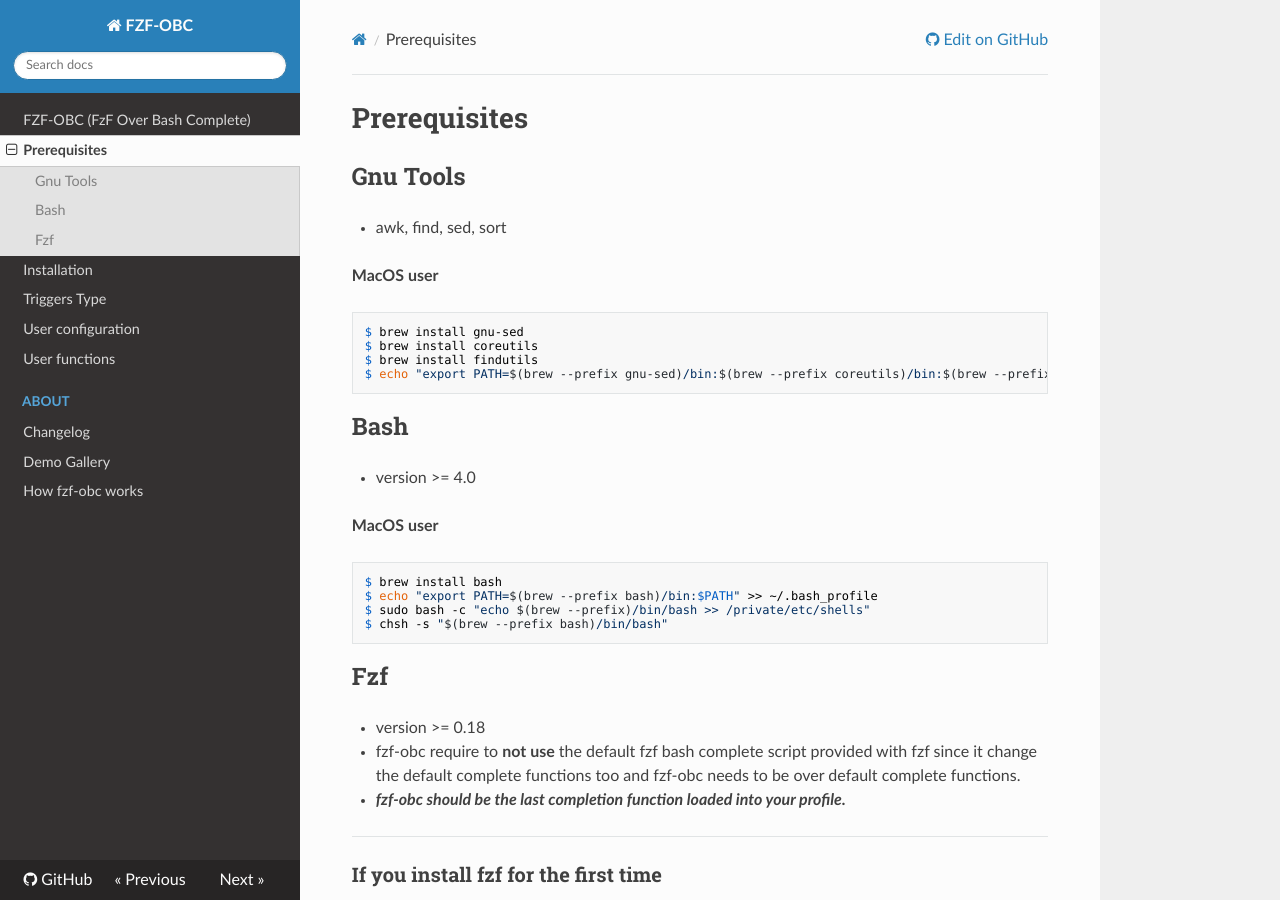
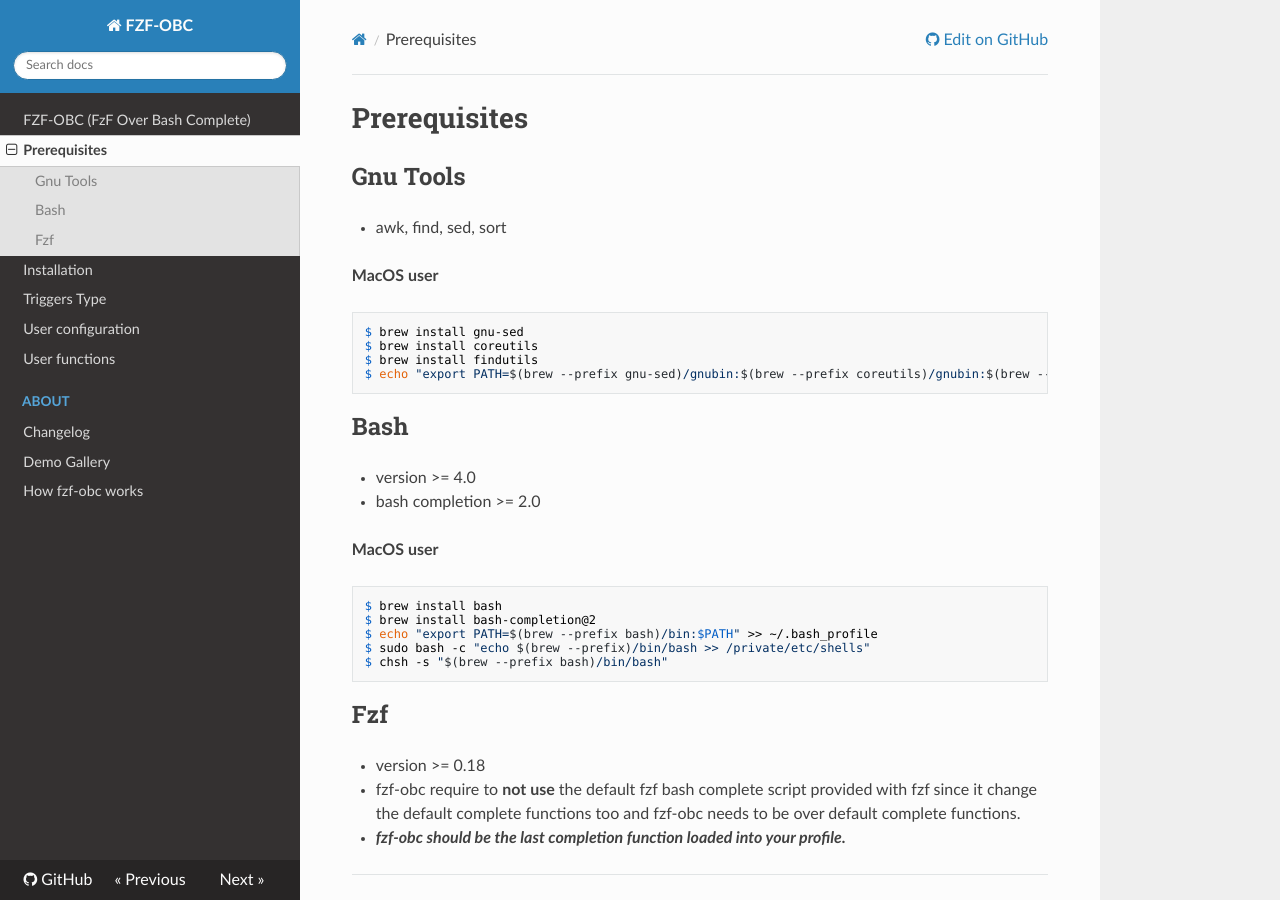
Before and after one commit to rockandska/fzf-obc, an MkDocs documentation site: the page built from docs/prerequisites.md, in a window 1280 px wide and 900 px high. Built offline with MkDocs 1.6.1, drawn with Linux system fonts in a browser that asks for light colours; nearby versions of some CDN libraries.

Commit message:
Fix prerequisites instructions for MacOS (#32)
* Fix setup instructions in prerequisites.md

* bash-completion package should be upgraded along with bash

````diff
--- a/docs/prerequisites.md
+++ b/docs/prerequisites.md
@@ -10,17 +10,19 @@
 $ brew install gnu-sed
 $ brew install coreutils
 $ brew install findutils
-$ echo "export PATH=$(brew --prefix gnu-sed)/bin:$(brew --prefix coreutils)/bin:$(brew --prefix findutils)/bin:$PATH" >> ~/.bash_profile
+$ echo "export PATH=$(brew --prefix gnu-sed)/gnubin:$(brew --prefix coreutils)/gnubin:$(brew --prefix findutils)/gnubin:\$PATH" >> ~/.bash_profile
 ```
 
 ## Bash
 
 - version \>= 4.0
+- bash completion \>= 2.0
 
 **MacOS user**
 
 ```
 $ brew install bash
+$ brew install bash-completion@2
 $ echo "export PATH=$(brew --prefix bash)/bin:$PATH" >> ~/.bash_profile
 $ sudo bash -c "echo $(brew --prefix)/bin/bash >> /private/etc/shells"
 $ chsh -s "$(brew --prefix bash)/bin/bash"
````
